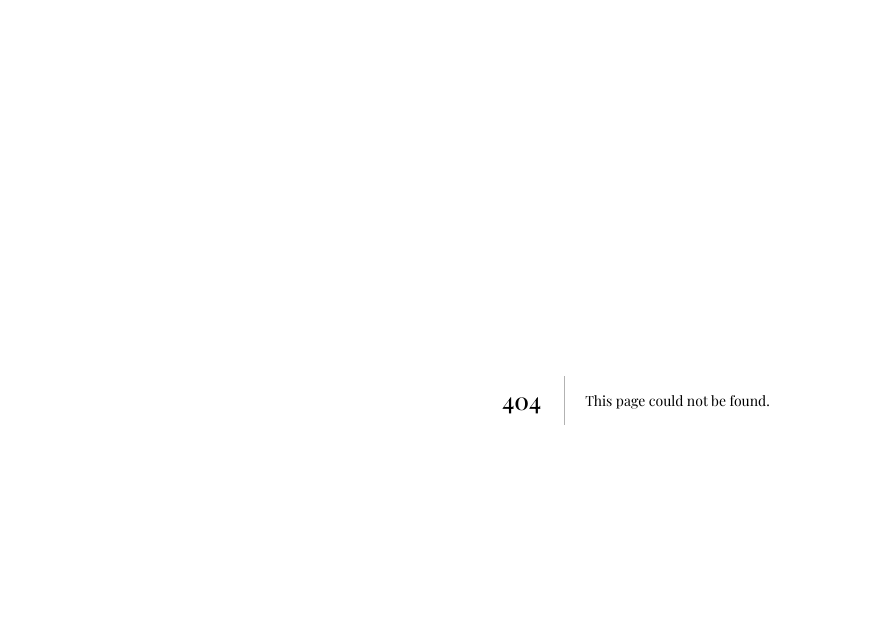
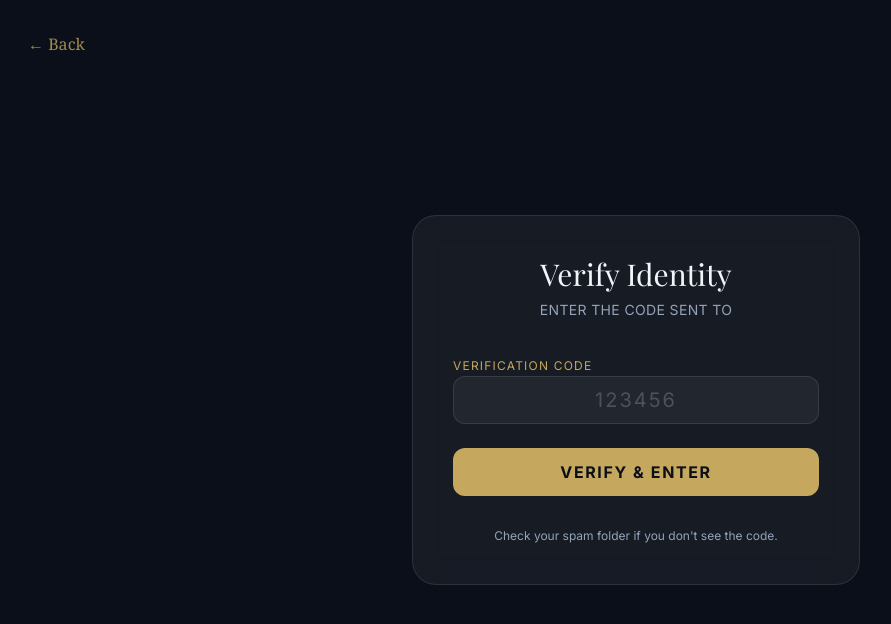
Before and after one commit to anas-mp/sabr-service, a Next.js app: page /verify in a window 1280 px wide. Before the commit this address had no page. Shown: the top 624 px of the page, without its empty margins (4-895 px from the left). Built offline with nearby package versions, Linux system fonts and the light colour scheme; a web font is replaced by a local one.

Commit message:
feat: add email verification with otp

```diff
--- a/app/auth/actions.ts
+++ b/app/auth/actions.ts
@@ -97,6 +97,7 @@ export async function signup(formData: FormData) {
             data: {
                 full_name: fullName,
             },
+            emailRedirectTo: `${process.env.NEXT_PUBLIC_SITE_URL || 'http://localhost:3000'}/auth/callback`,
         },
     })
 
@@ -106,9 +107,44 @@ export async function signup(formData: FormData) {
     }
 
     if (data.user && !data.session) {
-        return redirect('/login?message=Account created. Please check your email to confirm.')
+        return redirect(`/verify?email=${encodeURIComponent(email)}`)
     }
 
     revalidatePath('/', 'layout')
     redirect('/dashboard')
 }
+
+export async function verifyEmail(formData: FormData) {
+    const cookieStore = await cookies()
+    const supabase = createServerClient(
+        process.env.NEXT_PUBLIC_SUPABASE_URL!,
+        process.env.NEXT_PUBLIC_SUPABASE_ANON_KEY!,
+        {
+            cookies: {
+                get(name: string) { return cookieStore.get(name)?.value },
+                set(name: string, value: string, options: CookieOptions) {
+                    try { cookieStore.set({ name, value, ...options }) } catch (error) { }
+                },
+                remove(name: string, options: CookieOptions) {
+                    try { cookieStore.set({ name, value: '', ...options }) } catch (error) { }
+                },
+            },
+        }
+    )
+
+    const email = formData.get('email') as string
+    const code = formData.get('code') as string
+
+    const { error } = await supabase.auth.verifyOtp({
+        email,
+        token: code,
+        type: 'signup',
+    })
+
+    if (error) {
+        return redirect(`/verify?email=${encodeURIComponent(email)}&message=${encodeURIComponent(error.message)}`)
+    }
+
+    revalidatePath('/', 'layout')
+    redirect('/dashboard')
+}
--- /dev/null
+++ b/app/verify/page.tsx
@@ -0,0 +1,73 @@
+import { verifyEmail } from '../auth/actions'
+import Link from 'next/link'
+import { SubmitButton } from '@/components/ui/SubmitButton'
+
+export default async function VerifyPage({
+    searchParams,
+}: {
+    searchParams: Promise<{ email?: string; message?: string }>
+}) {
+    const params = await searchParams
+    const email = params.email || ''
+
+    return (
+        <div className="min-h-screen flex flex-col items-center justify-center p-4">
+            <Link
+                href="/signup"
+                className="absolute top-8 left-8 text-scholar-gold/80 hover:text-scholar-gold transition-colors font-serif"
+            >
+                ← Back
+            </Link>
+
+            <div className="w-full max-w-md space-y-8 glass-card p-10">
+                <div className="text-center space-y-2">
+                    <h1 className="text-3xl text-soft-white font-serif">
+                        Verify Identity
+                    </h1>
+                    <p className="text-muted-text text-sm tracking-wide">
+                        ENTER THE CODE SENT TO {email}
+                    </p>
+                </div>
+
+                <form className="space-y-6">
+                    <input type="hidden" name="email" value={email} />
+
+                    <div className="space-y-2">
+                        <label
+                            className="text-xs text-scholar-gold uppercase tracking-widest"
+                            htmlFor="code"
+                        >
+                            Verification Code
+                        </label>
+                        <input
+                            className="w-full h-12 px-4 glass-input text-center text-xl tracking-widest"
+                            name="code"
+                            placeholder="123456"
+                            maxLength={10}
+                            required
+                        />
+                    </div>
+
+                    <SubmitButton
+                        formAction={verifyEmail}
+                        className="w-full h-12 bg-scholar-gold hover:bg-yellow-600 text-scholar-navy font-bold uppercase tracking-widest rounded-xl transition-all hover:scale-[1.02]"
+                    >
+                        Verify & Enter
+                    </SubmitButton>
+
+                    {params?.message && (
+                        <p className="mt-4 p-4 bg-red-500/10 border border-red-500/20 text-red-200 text-center rounded-xl text-sm">
+                            {params.message}
+                        </p>
+                    )}
+                </form>
+
+                <div className="text-center">
+                    <p className="text-xs text-muted-text">
+                        Check your spam folder if you don't see the code.
+                    </p>
+                </div>
+            </div>
+        </div>
+    )
+}
```
